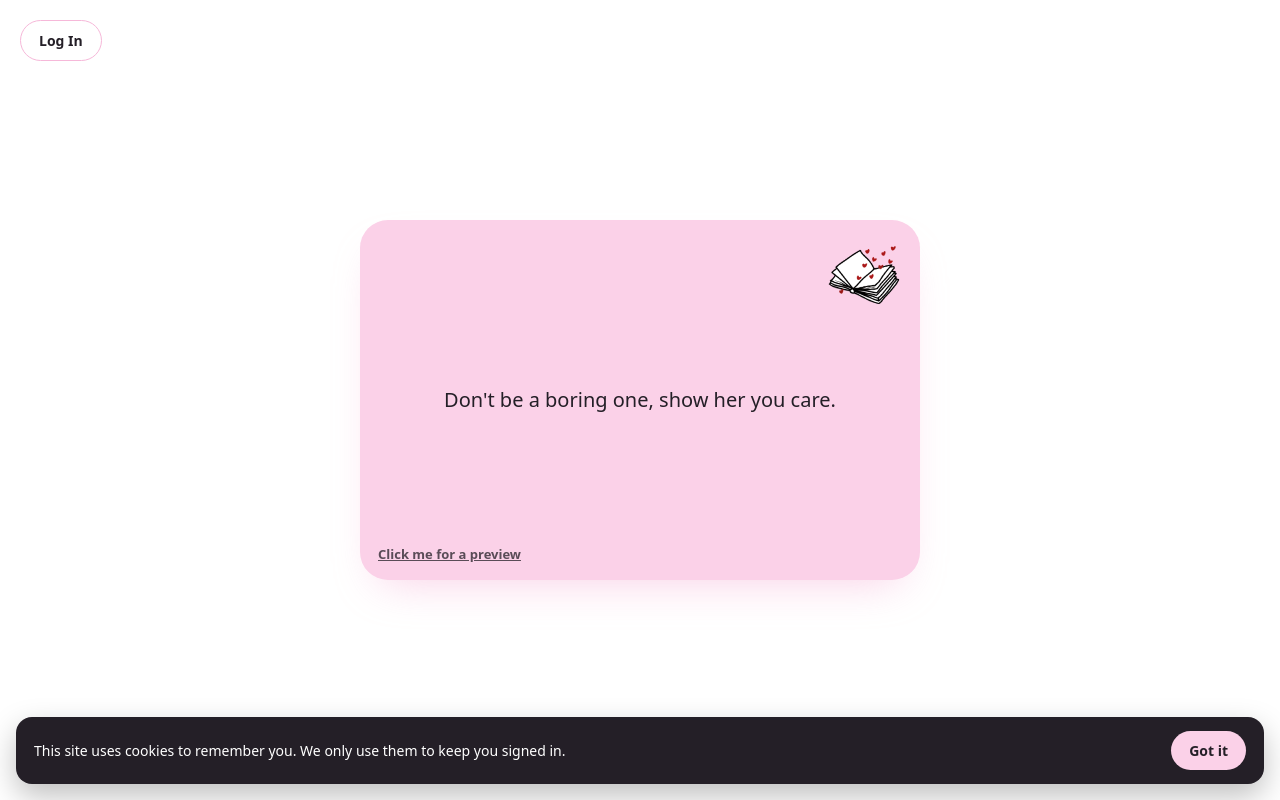
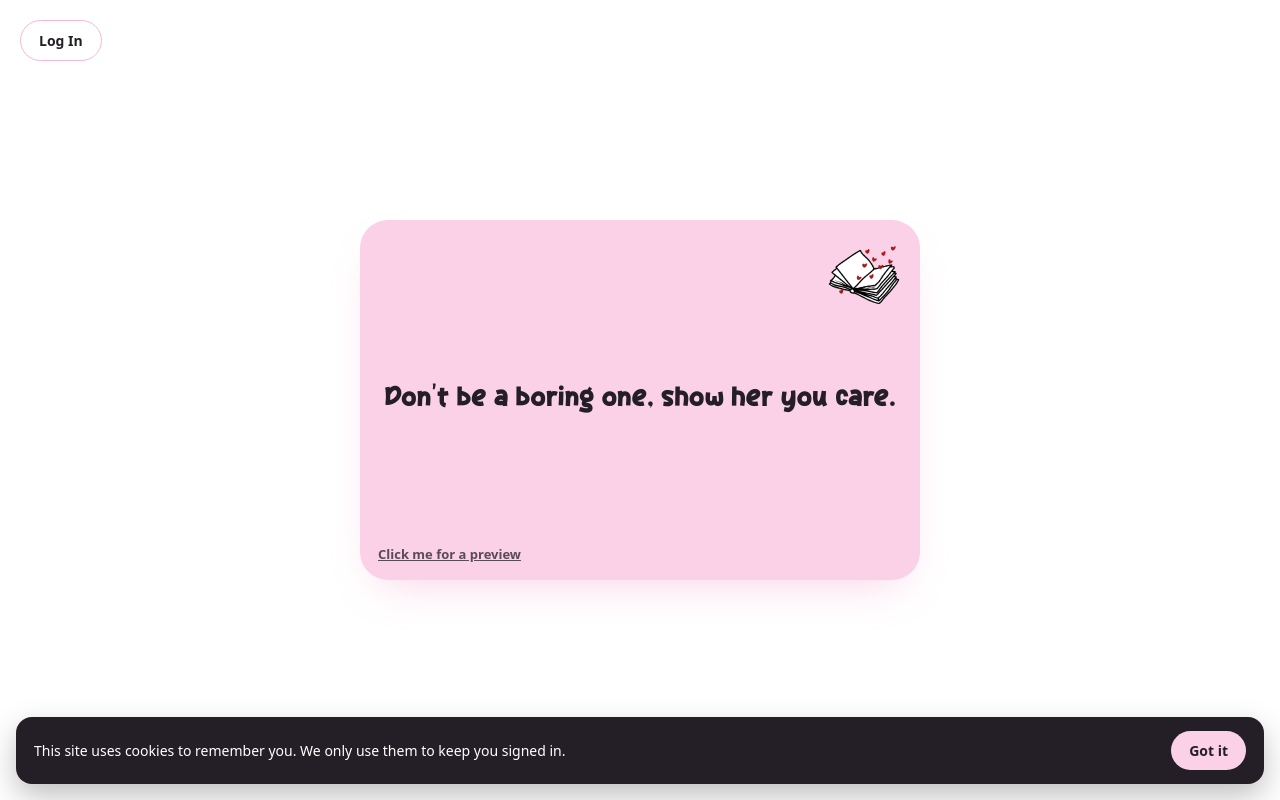
Before and after one commit to Svnd3/loVeiNtHeAiR, a React (Vite) app: page / in a window 1280 px wide. Built offline with nearby package versions, Linux system fonts and the light colour scheme; no server answers; a web font is replaced by a local one.

Commit message:
Use the Achiko handwriting font for the home page's surprise-box hint

```diff
--- a/src/pages/Home.css
+++ b/src/pages/Home.css
@@ -115,7 +115,8 @@
 
 .home__surprise-hint {
   color: var(--text-h);
-  font-size: clamp(16px, 4vw, 20px);
+  font-family: 'Achiko', cursive;
+  font-size: clamp(20px, 5vw, 26px);
   font-weight: 500;
   text-align: center;
 }
```
